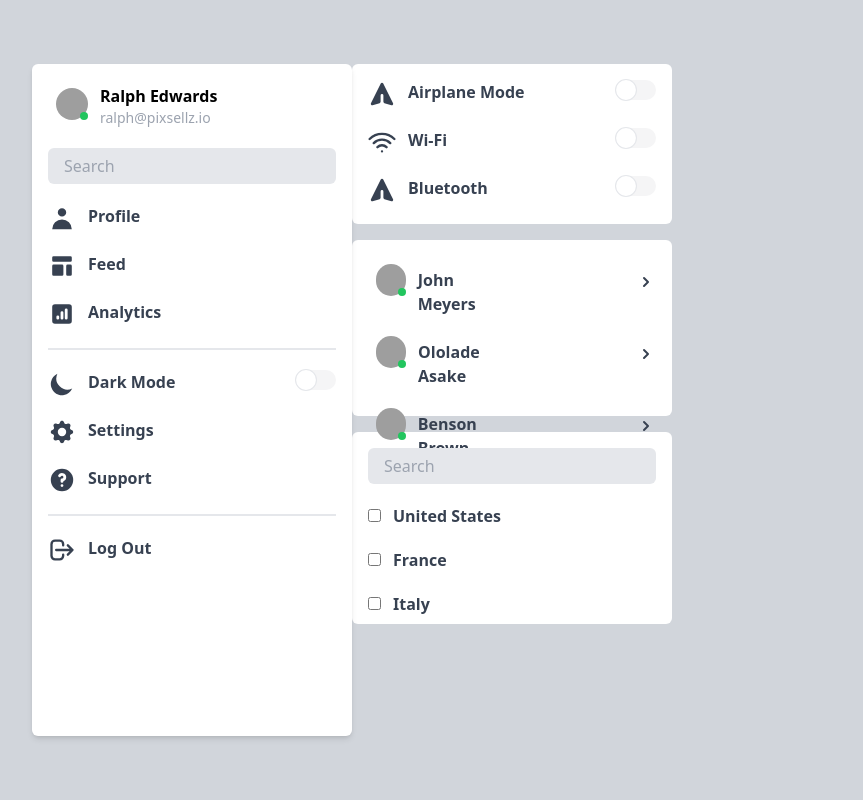
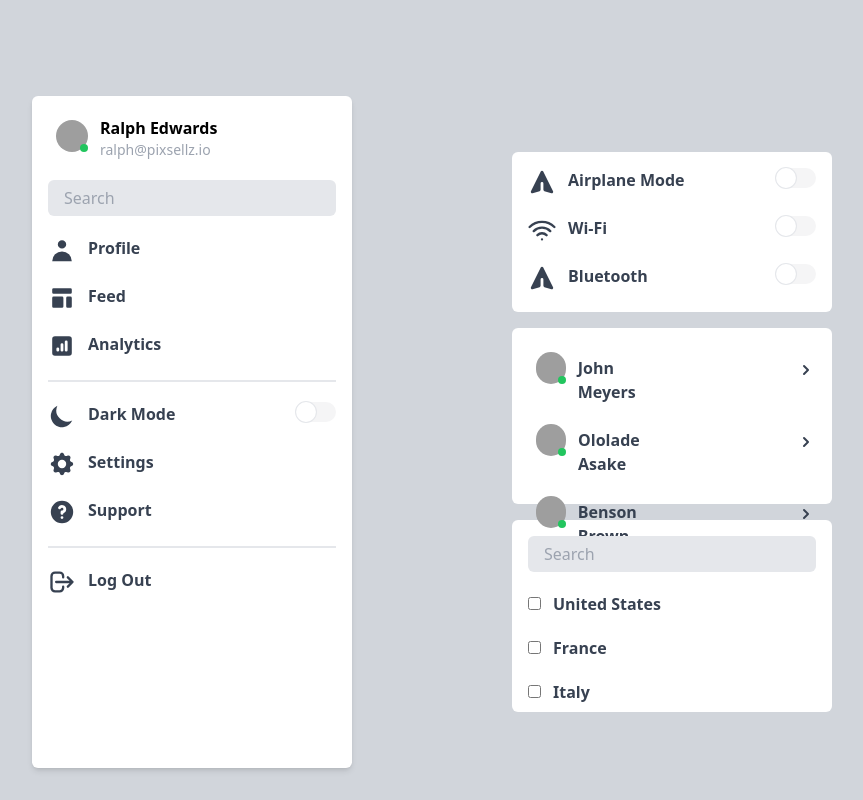
Before and after one commit to skad12/mobile, a Next.js app: page / in a window 1280 px wide. Shown: the whole page, without its empty margins (288-1151 px from the left). Built offline with nearby package versions, Linux system fonts and the light colour scheme; grey boxes are pictures that could not be loaded.

Commit message:
Update index.js

```diff
--- a/pages/index.js
+++ b/pages/index.js
@@ -10,7 +10,7 @@ export default function Home() {
       <link rel="icon" href="/favicon.ico" />
     </Head>
 
-    <div className="grid min-h-screen bg-gray-300 antialiased md:grid-cols-2">
+    <div className="grid min-h-screen bg-gray-300 antialiased md:grid-cols-2 place-items-center ">
 
   {/* 1st box  */}
   <div className="relative mt-16 box-content h-4/5 w-72 space-y-3 rounded-md bg-white p-4 shadow-md hover:shadow-xl md:ml-16 md:space-y-5 lg:ml-44 xl:ml-80">
```
